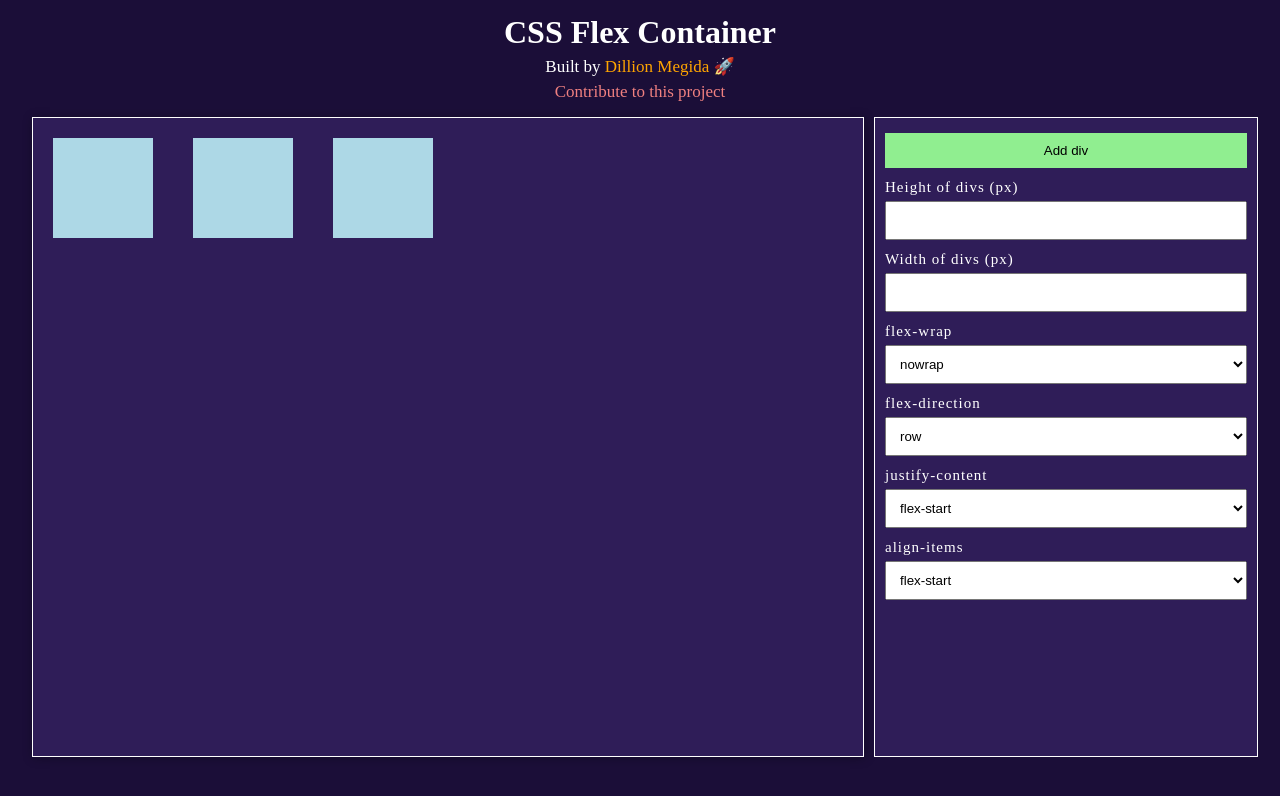
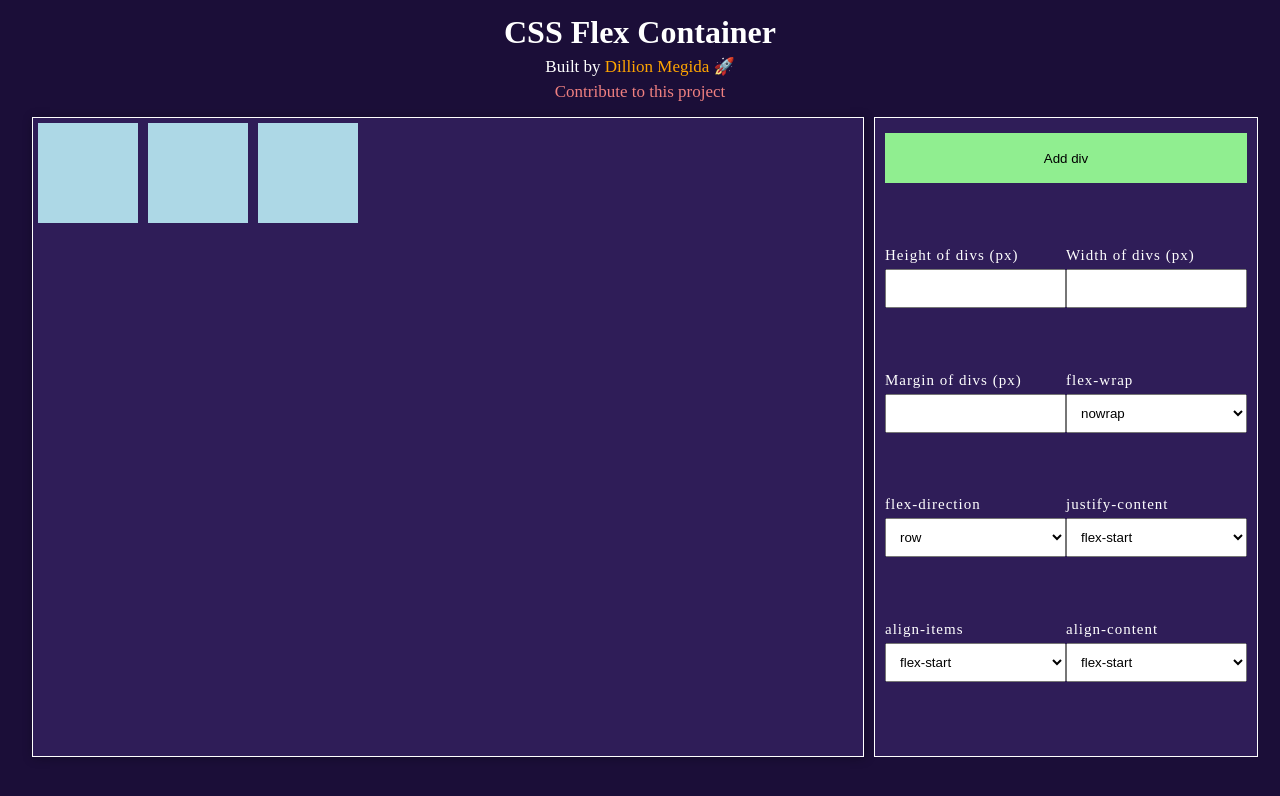
Before and after one commit to dillionmegida/cssflex-generator, a React (Create React App) app: page / in a window 1280 px wide. Shown: the top 796 px of the page. Built offline with nearby package versions, Linux system fonts and the light colour scheme; a web font is replaced by a local one.

Commit message:
Added align-content property and also controlled div margins

```diff
--- a/src/App.css
+++ b/src/App.css
@@ -28,9 +28,6 @@
   background-color: #2f1d58;
   box-shadow: 1px 1px 10px rgba(0,0,0,0.3);
   border: 1px solid white;
-  display: flex;
-  flex-wrap: wrap;
-  justify-content: center;
   margin: 0 10px 30px;
   height: 80vh;
   overflow: auto;
--- a/src/App.js
+++ b/src/App.js
@@ -7,7 +7,7 @@ import Controls from './components/Controls/Control';
 
 // Sample Div used to illustrate children
 const SampleDiv = props => (
-  <div style={{backgroundColor: 'lightblue', margin: '20px', height: props.divsHeight, width: props.divsWidth}}>
+  <div style={{backgroundColor: 'lightblue', margin: props.margin, height: props.divsHeight, width: props.divsWidth}}>
 
   </div>
 );
@@ -34,10 +34,12 @@ class App extends React.Component {
     // Handling the state of the styles
     divsWidth: '100px',
     divsHeight: '100px',
+    divsMargin: '5px',
     flexWrap: 'nowrap',
     flexDirection: 'row',
     justifyContent: 'flex-start',
-    alignItems: 'flex-start'
+    alignItems: 'flex-start',
+    alignContent: 'flex-start'
   }
 
 
@@ -65,6 +67,15 @@ class App extends React.Component {
     // console.log(currentValue);
     this.setState({
       divsHeight: currentValue + 'px'
+    })
+  }
+
+  // Change Margin
+  changeDivsMargin = event => {
+    let currentValue = event.target.value;
+    // console.log(currentValue);
+    this.setState({
+      divsMargin: currentValue + 'px'
     })
   }
 
@@ -96,6 +107,13 @@ class App extends React.Component {
     })
   }
 
+  changeAlignContent = event => {
+    let currentValue = event.target.value;
+    this.setState({
+      alignContent: currentValue
+    })
+  }
+
 
   render() {
     return (
@@ -112,13 +130,14 @@ class App extends React.Component {
             flexWrap: this.state.flexWrap,
             flexDirection: this.state.flexDirection,
             justifyContent: this.state.justifyContent,
-            alignItems: this.state.alignItems
+            alignItems: this.state.alignItems,
+            alignContent: this.state.alignContent
           }}
         >
 
           {
             repeatComp(
-               <SampleDiv divsHeight={this.state.divsHeight} divsWidth={this.state.divsWidth} />,
+               <SampleDiv divsHeight={this.state.divsHeight} divsWidth={this.state.divsWidth} margin={this.state.divsMargin} />,
                this.state.nDivs
             )
           }
@@ -128,10 +147,12 @@ class App extends React.Component {
           addDiv = {this.addDiv}
           changeDivsWidth = {this.changeDivsWidth}
           changeDivsHeight = {this.changeDivsHeight}
+          changeDivsMargin = {this.changeDivsMargin}
           changeFlexWrap = {this.changeFlexWrap}
           changeFlexDirection = {this.changeFlexDirection}
           changeJustifyContent = {this.changeJustifyContent}
           changeAlignItems = {this.changeAlignItems}
+          changeAlignContent = {this.changeAlignContent}
         />
       </main>
     )
--- a/src/components/Controls/Control.js
+++ b/src/components/Controls/Control.js
@@ -14,6 +14,10 @@ let Controls = (props) => {
 			<div>
 				<label>Width of divs (px)</label>
 				<input onChange={props.changeDivsWidth} type="number" />
+			</div>
+			<div>
+				<label>Margin of divs (px)</label>
+				<input onChange={props.changeDivsMargin} type="number" />
 			</div>
 			<div>
 				<label>flex-wrap</label>
@@ -53,6 +57,16 @@ let Controls = (props) => {
 					<option>baseline</option>
 				</select>
 			</div>
+			<div>
+				<label>align-content</label>
+				<select onChange={props.changeAlignContent}>
+					<option>flex-start</option>
+					<option>flex-end</option>
+					<option>center</option>
+					<option>stretch</option>
+					<option>baseline</option>
+				</select>
+			</div>
 			{/*
             Not enabled yet
             <button className='GenCode'>
--- a/src/components/Controls/Controls.css
+++ b/src/components/Controls/Controls.css
@@ -4,15 +4,20 @@
   background-color: #2f1d58;
   padding: 10px;
   display: flex;
-  flex-flow: column;
+  flex-flow: wrap;
+  justify-content: space-evenly;
   color: white;
   height: 80vh;
   border: 1px solid white;
   margin: 0 0 30px;
 }
+.Controls > * {
+  width:50%;
+}
 .Controls label {
   font-size: 15px;
   letter-spacing: 1px;
+  display:block;
 }
 .AddDivBtn, .Controls input, .Controls select {
   width: 100%;
@@ -22,7 +27,8 @@
   background-color: lightgreen;
   cursor: pointer;
   border: 0;
-  padding: 10px;
+  padding: 5px;
+  height: 50px;
 }
 .Controls input, .Controls select {
   padding: 10px 10px;
```
